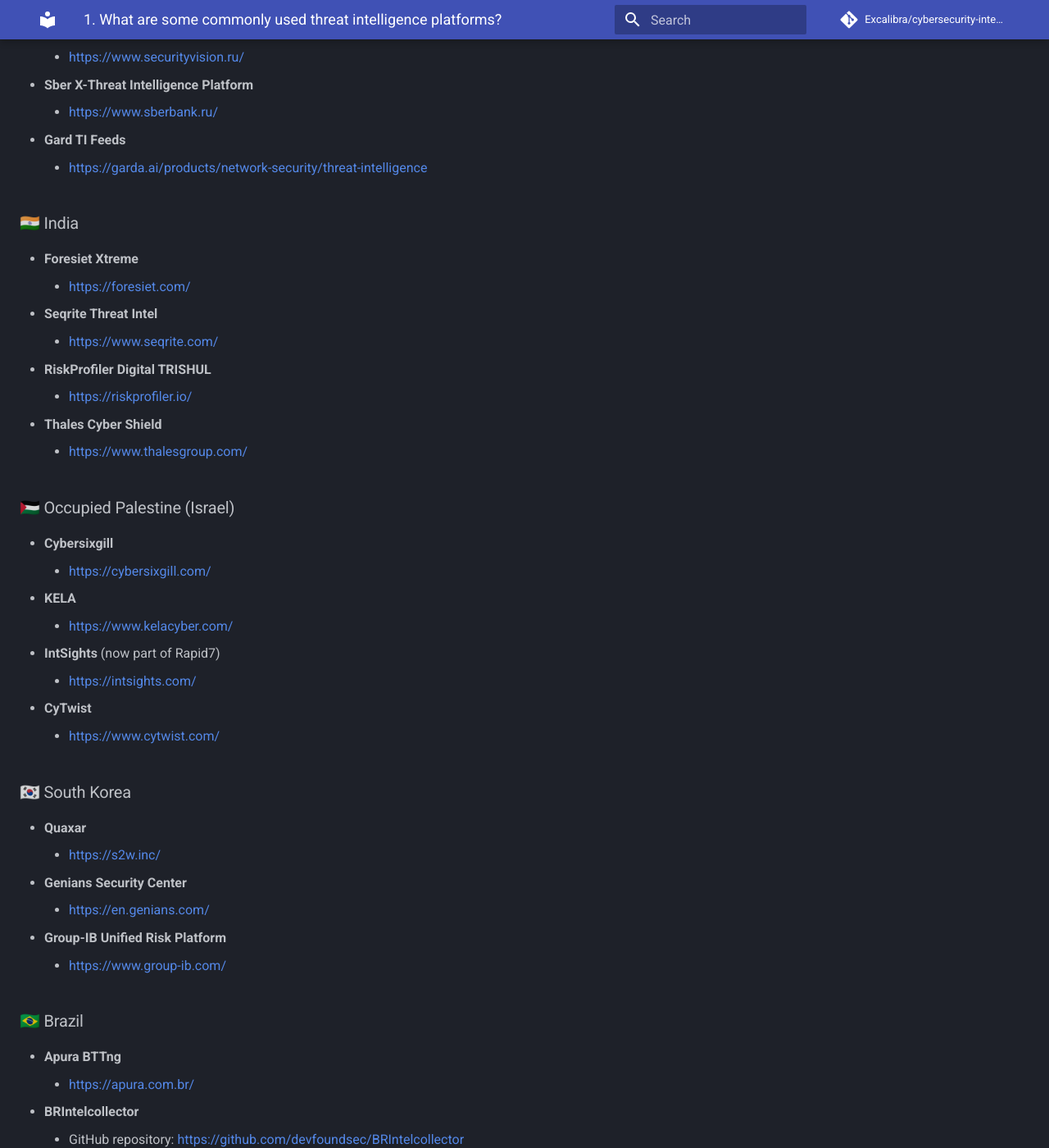
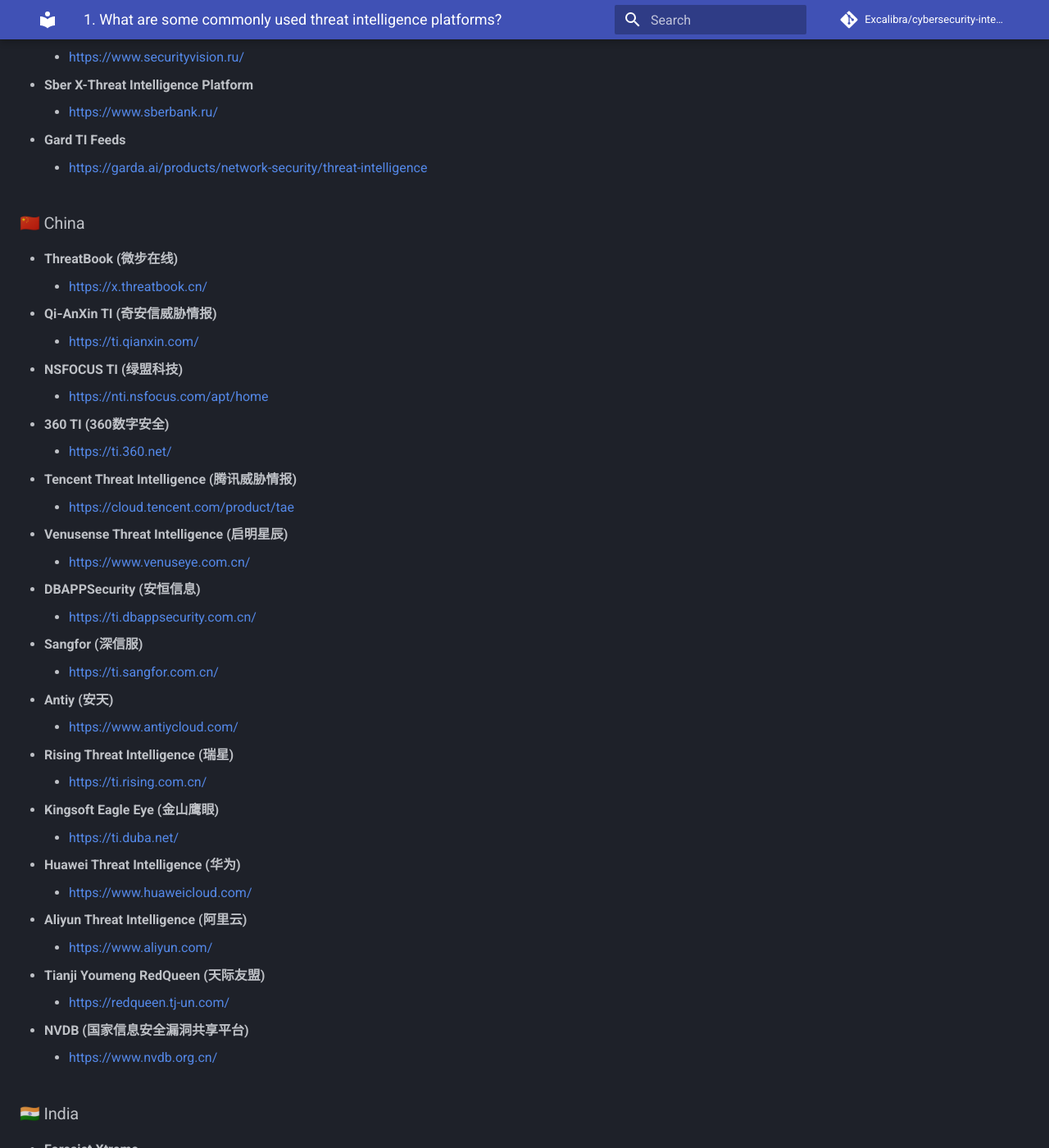
Before and after one commit to Excalibra/cybersecurity-interview-questions, an MkDocs documentation site: the page built from docs/topics/incident-response/1-commonly-used-threat-intelligence-platforms.md, in a window 1280 px wide and 1400 px high, scrolled down 2588 px. Shown: the whole window at 82% size. Built offline with MkDocs 1.6.1 and Material for MkDocs 9.7.7, drawn with Linux system fonts in a browser that asks for light colours; comment, search, counter and statistics services are not loaded.

Commit message:
Update 1-commonly-used-threat-intelligence-platforms.md

```diff
--- a/docs/topics/incident-response/1-commonly-used-threat-intelligence-platforms.md
+++ b/docs/topics/incident-response/1-commonly-used-threat-intelligence-platforms.md
@@ -75,6 +75,38 @@
     *   [https://www.sberbank.ru/](https://www.sberbank.ru/)
 *   **Gard TI Feeds**
     *   [https://garda.ai/products/network-security/threat-intelligence](https://garda.ai/products/network-security/threat-intelligence)
+
+### 🇨🇳 China
+*   **ThreatBook (微步在线)**
+    *   [https://x.threatbook.cn/](https://x.threatbook.cn/)
+*   **Qi‑AnXin TI (奇安信威胁情报)**
+    *   [https://ti.qianxin.com/](https://ti.qianxin.com/)
+*   **NSFOCUS TI (绿盟科技)**
+    *   [https://nti.nsfocus.com/apt/home](https://nti.nsfocus.com/apt/home)
+*   **360 TI (360数字安全)**
+    *   [https://ti.360.net/](https://ti.360.net/)
+*   **Tencent Threat Intelligence (腾讯威胁情报)**
+    *   [https://cloud.tencent.com/product/tae](https://cloud.tencent.com/product/tae)
+*   **Venusense Threat Intelligence (启明星辰)**
+    *   [https://www.venuseye.com.cn/](https://www.venuseye.com.cn/)
+*   **DBAPPSecurity (安恒信息)**
+    *   [https://ti.dbappsecurity.com.cn/](https://ti.dbappsecurity.com.cn/)
+*   **Sangfor (深信服)**
+    *   [https://ti.sangfor.com.cn/](https://ti.sangfor.com.cn/)
+*   **Antiy (安天)**
+    *   [https://www.antiycloud.com/](https://www.antiycloud.com/)
+*   **Rising Threat Intelligence (瑞星)**
+    *   [https://ti.rising.com.cn/](https://ti.rising.com.cn/)
+*   **Kingsoft Eagle Eye (金山鹰眼)**
+    *   [https://ti.duba.net/](https://ti.duba.net/)
+*   **Huawei Threat Intelligence (华为)**
+    *   [https://www.huaweicloud.com/](https://www.huaweicloud.com/)
+*   **Aliyun Threat Intelligence (阿里云)**
+    *   [https://www.aliyun.com/](https://www.aliyun.com/)
+*   **Tianji Youmeng RedQueen (天际友盟)**
+    *   [https://redqueen.tj-un.com/](https://redqueen.tj-un.com/)
+*   **NVDB (国家信息安全漏洞共享平台)**
+    *   [https://www.nvdb.org.cn/](https://www.nvdb.org.cn/)
 
 ### 🇮🇳 India
 *   **Foresiet Xtreme**
```
